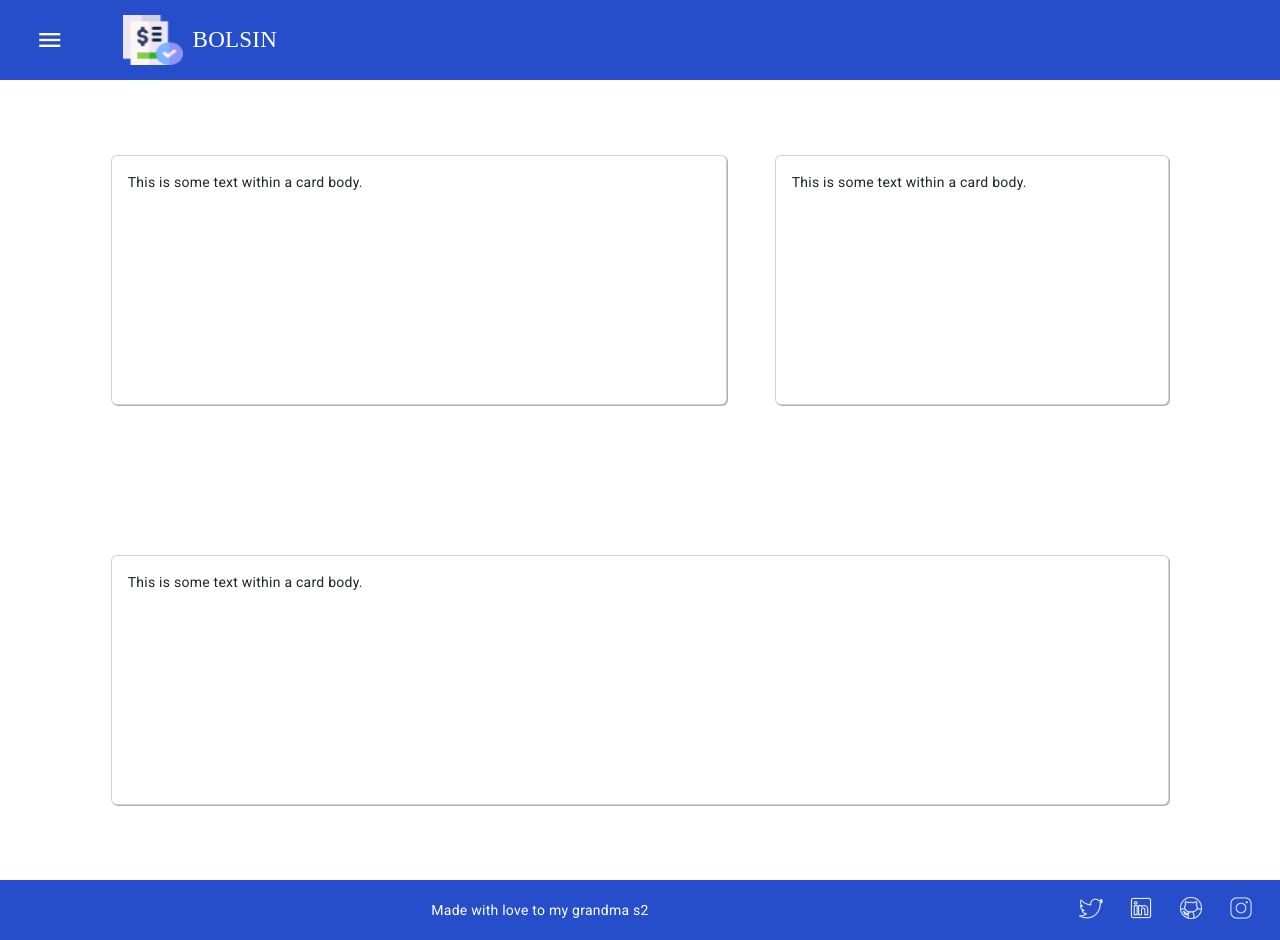
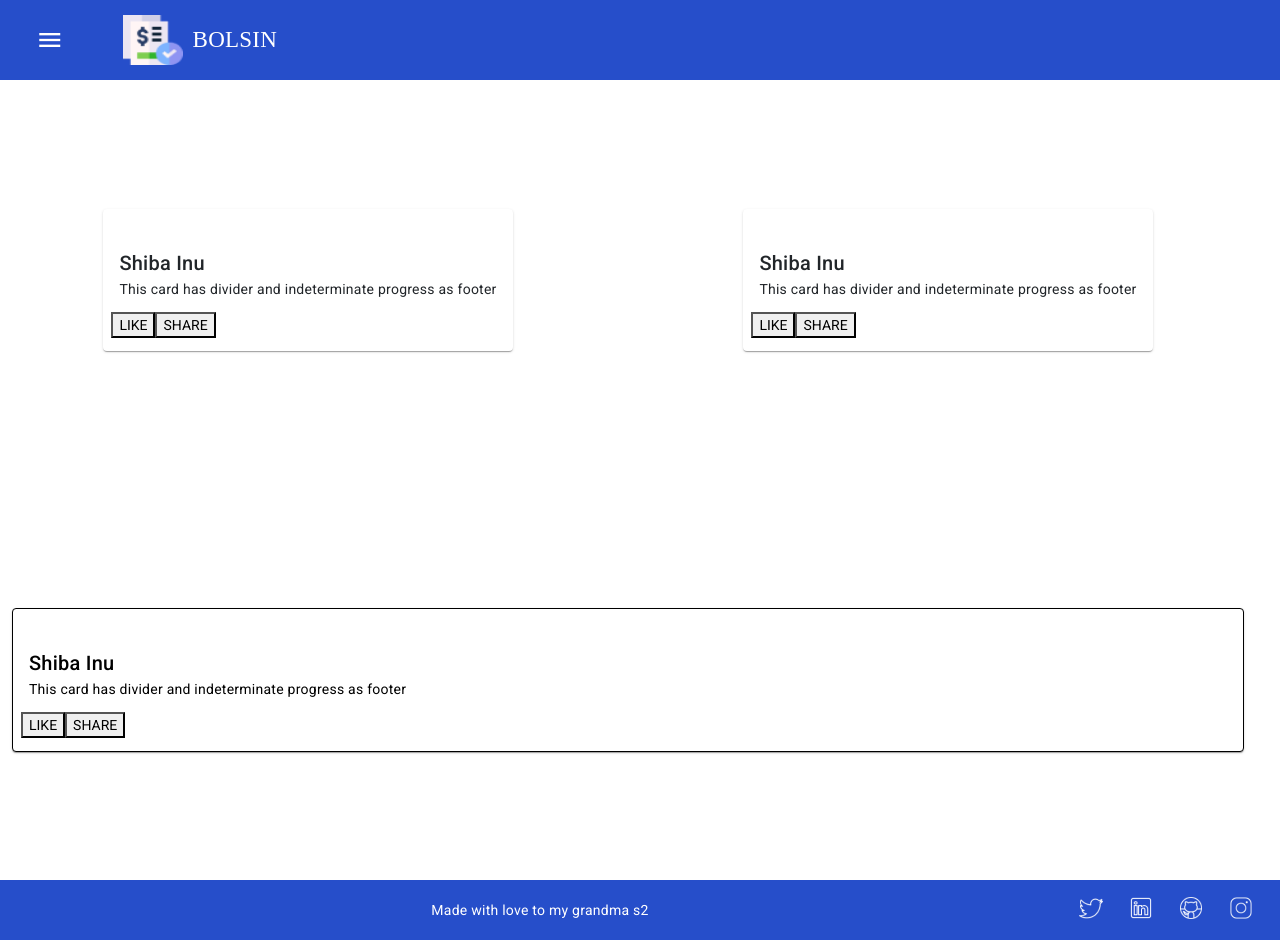
Before and after one commit to GustSilvaJR/ManageBills_Front, an Angular app: page /pages in a window 1280 px wide. Built offline with nearby package versions, Linux system fonts and the light colour scheme; a web font is replaced by a local one.

Commit message:
Corrigindo conflitos

```diff
--- a/src/app/pages/dashboard/dashboard.component.html
+++ b/src/app/pages/dashboard/dashboard.component.html
@@ -1,28 +1,75 @@
 <div style="
-    height: 100%;;" class=" row d-flex gx-5 justify-content-center align-items-center">
+height: 100vh;
+" class="container-fluid ">
 
-    <div class="col-md-6" >
-        <div class="card">
-            <div class="card-body">
-              This is some text within a card body.
+    <div class="row"
+    style="
+    display: flex;
+    align-items: center;
+    height: 100%;
+    ">
+
+
+        <div class="col-md-12 row movimentacoes" >
+
+            <div class="col ">
+                <mat-card class="card entrada">
+                    <mat-card-header>
+                        <mat-card-subtitle>Dog Breed</mat-card-subtitle>
+                        <mat-card-title>Shiba Inu</mat-card-title>
+                    </mat-card-header>
+                    <mat-card-content>
+                        <p>This card has divider and indeterminate progress as footer</p>
+
+                    </mat-card-content>
+                    <mat-card-actions>
+                        <button mat-button>LIKE</button>
+                        <button mat-button>SHARE</button>
+                    </mat-card-actions>
+
+                </mat-card>
             </div>
-          </div>
+
+            <div class="col">
+                <mat-card class="card despesa">
+                    <mat-card-header>
+                        <mat-card-subtitle>Dog Breed</mat-card-subtitle>
+                        <mat-card-title>Shiba Inu</mat-card-title>
+                    </mat-card-header>
+                    <mat-card-content>
+                        <p>This card has divider and indeterminate progress as footer</p>
+
+                    </mat-card-content>
+                    <mat-card-actions>
+                        <button mat-button>LIKE</button>
+                        <button mat-button>SHARE</button>
+                    </mat-card-actions>
+                </mat-card>
+            </div>
+
+        </div>
+
+        <div class="col row" style="display: flex; justify-content: center;">
+            <div class="col balanco">
+                <mat-card class="example-card">
+                    <mat-card-header>
+                        <mat-card-subtitle>Dog Breed</mat-card-subtitle>
+                        <mat-card-title>Shiba Inu</mat-card-title>
+                    </mat-card-header>
+                    <mat-card-content>
+                        <p>This card has divider and indeterminate progress as footer</p>
+
+                    </mat-card-content>
+                    <mat-card-actions>
+                        <button mat-button>LIKE</button>
+                        <button mat-button>SHARE</button>
+                    </mat-card-actions>
+                </mat-card>
+            </div>
+
+        </div>
+
     </div>
 
-    <div class="col-md-4"  >
-        <div class="card">
-            <div class="card-body">
-              This is some text within a card body.
-            </div>
-          </div>
-    </div>
-
-    <div class="col-md-10" >
-        <div class="card">
-            <div class="card-body">
-              This is some text within a card body.
-            </div>
-          </div>
-    </div>
 
 </div>
--- a/src/app/pages/dashboard/dashboard.component.scss
+++ b/src/app/pages/dashboard/dashboard.component.scss
@@ -1,4 +1,36 @@
-.card{
-    height: 250px;
-    box-shadow: 1px 1px rgb(184, 174, 174);
+.movimentacoes {
+    padding: 0px;
+
+    div {
+        padding: 0px;
+        display: flex;
+        justify-content: space-around;
+    }
 }
+
+.card {
+    background-color: white;
+
+    mat-card {
+        width: 500px;
+        height: 240px;
+
+        &.entrada {
+            border: 1px solid green;
+        }
+
+        &.despesa {
+            border: 1px solid red;
+        }
+    }
+}
+
+.balanco {
+
+
+    mat-card {
+        background-color: white;
+        border: 1px solid black;
+
+    }
+}
```
Also changed, not shown: src/app/shared/shared.module.ts (+5 -2 lines).
